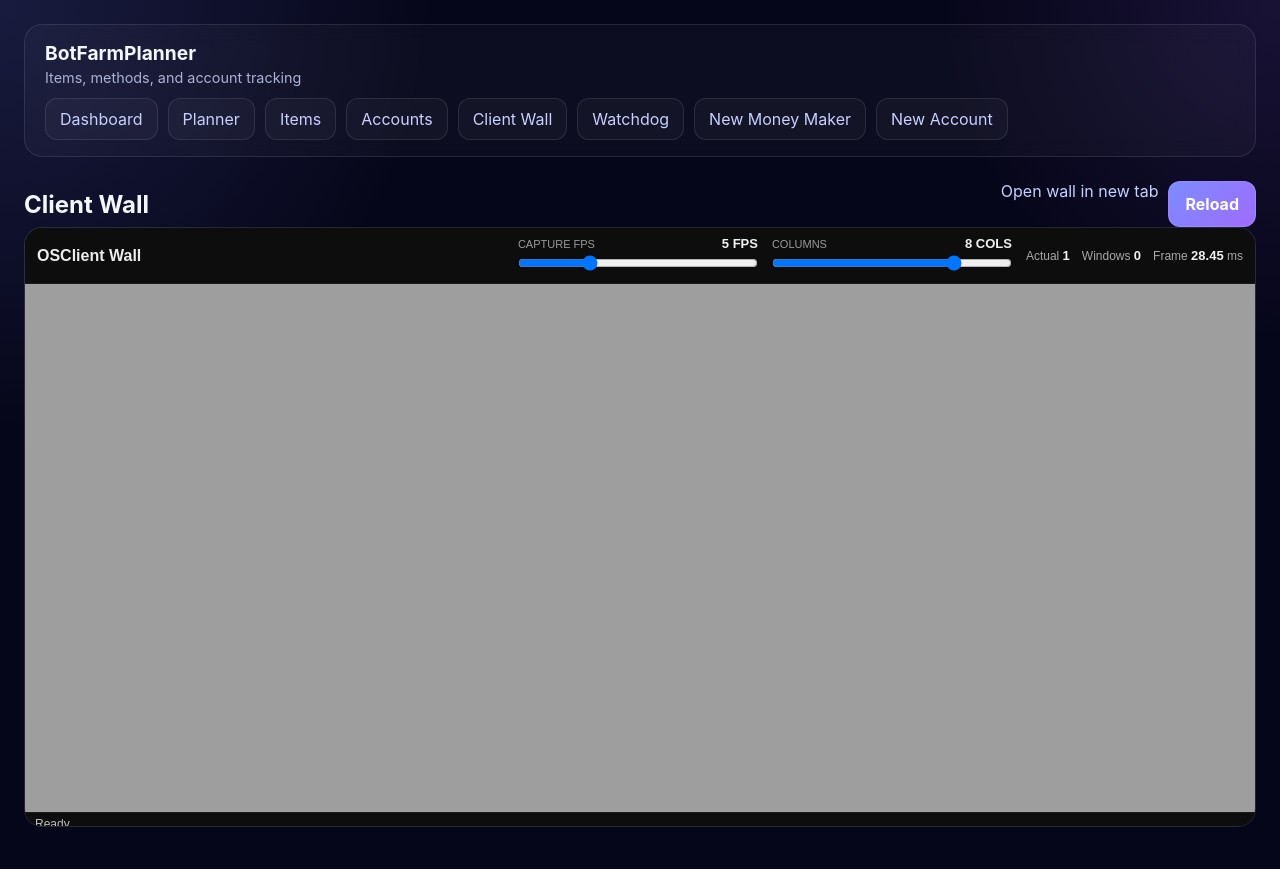
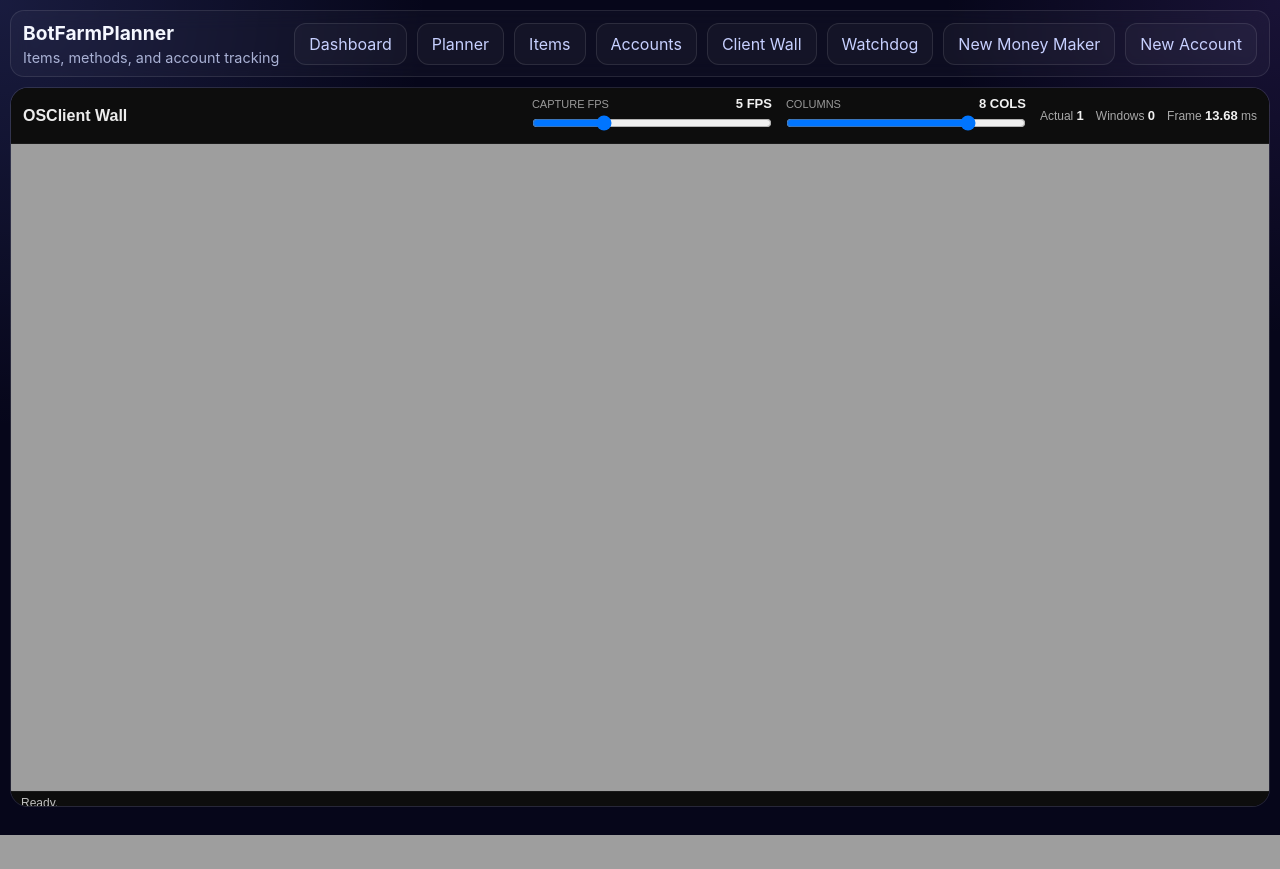
Before and after one commit to nubonics/BotCommandCenter, a FastAPI app: page /client-wall in a window 1280 px wide. After the commit the page ends 835 px from the top, so only its background shows below. Run offline with FastAPI, Linux system fonts and the light colour scheme; data that the repository does not hold is empty; parts of the project's set-up code (start-up, migrations or seed data) failed here and were passed over.

Commit message:
Client wall: remove header controls and maximize viewing area

```diff
--- a/botfarm/app/templates/base.html
+++ b/botfarm/app/templates/base.html
@@ -39,6 +39,18 @@
             max-width: 1400px;
             margin: 0 auto;
             padding: 24px;
+        }
+
+        /* Watching wall: maximize usable area while keeping top nav. */
+        body.wall-max .layout {
+            max-width: none;
+            padding: 10px 10px;
+        }
+
+        body.wall-max .topbar {
+            margin-bottom: 10px;
+            padding: 10px 12px;
+            border-radius: 14px;
         }
 
         .topbar {
@@ -328,7 +340,7 @@
         }
     </style>
 </head>
-<body>
+<body class="{% block body_class %}{% endblock %}">
     <div class="layout">
         <div class="topbar">
             <div class="brand">
--- a/botfarm/app/templates/client_wall.html
+++ b/botfarm/app/templates/client_wall.html
@@ -1,15 +1,9 @@
 {% extends "base.html" %}
 
+{% block body_class %}wall-max{% endblock %}
+
 {% block content %}
-<div style="display:flex; align-items:center; justify-content:space-between; gap:12px;">
-  <h2 style="margin:0;">Client Wall</h2>
-  <div style="display:flex; gap:10px;">
-    <a class="btn" href="/wall" target="_blank" rel="noopener">Open wall in new tab</a>
-    <button class="btn" onclick="document.getElementById('wallFrame').contentWindow.location.reload();">Reload</button>
-  </div>
-</div>
-
-<div class="card" style="padding:0; overflow:hidden; height: calc(100vh - 220px); min-height: 600px;">
+<div class="card" style="padding:0; overflow:hidden; height: calc(100vh - 160px); min-height: 720px;">
   <iframe
     id="wallFrame"
     src="/wall"
```
